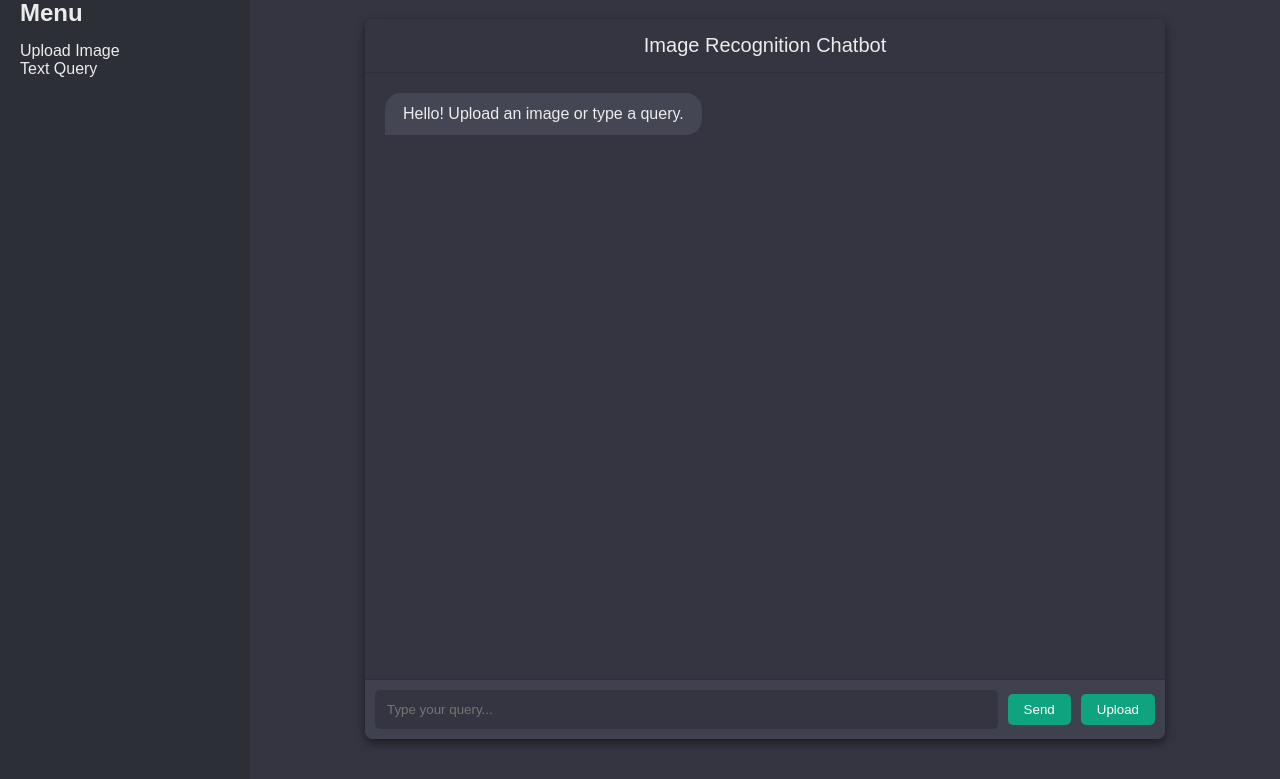
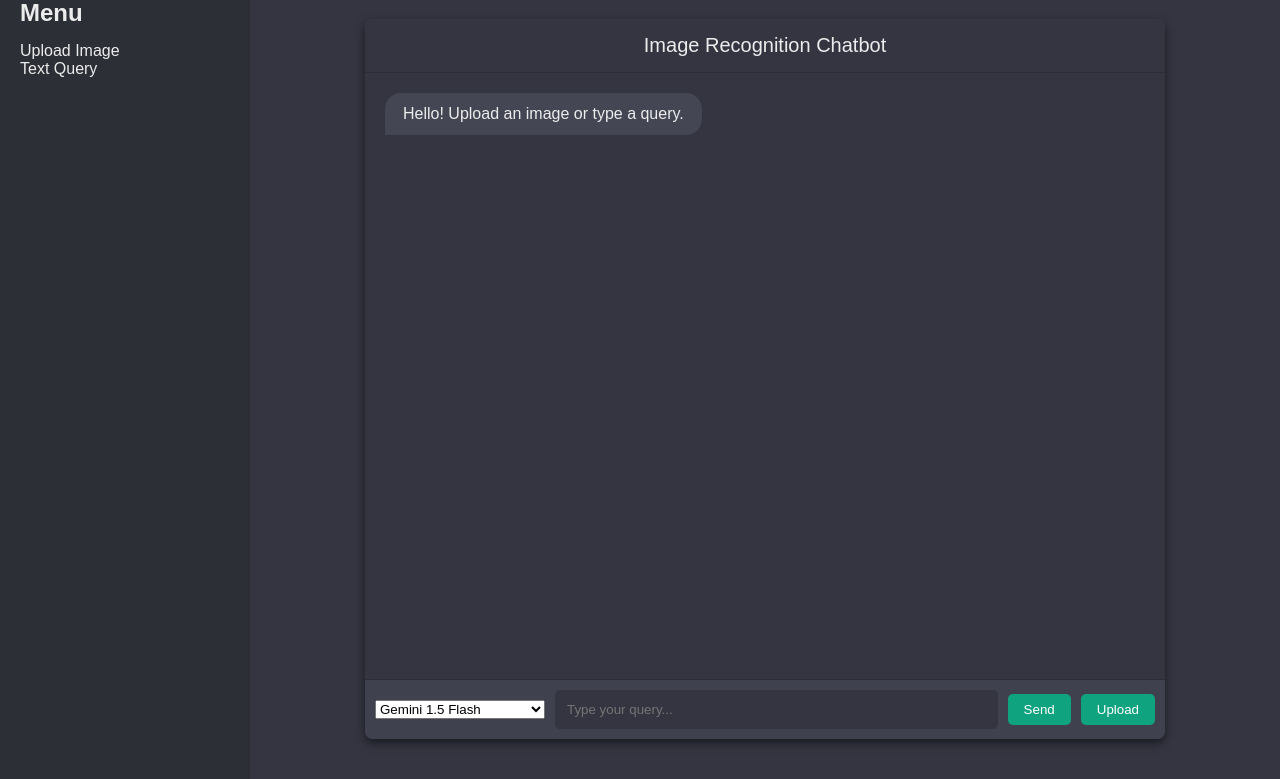
Before and after one commit to Badri467/Image-Recognition-Chatbot, a Flask app: page / in a window 1280 px wide. Shown: the part 21-800 px from the top of the page. Run offline with Flask 3, Linux system fonts and the light colour scheme.

Commit message:
added different models

```diff
--- a/app.py
+++ b/app.py
@@ -1,17 +1,28 @@
 from flask import Flask, request, jsonify, render_template
 import google.generativeai as genai
+from openai import OpenAI
 from PIL import Image
 import os
 
 app = Flask(__name__)
 
+# API configurations
+GEMINI_API_KEY = os.getenv("GEMINI_API_KEY", "AIzaSyCsUMAfUu-IXXpIuJNdEKfUtb-d5kTCqIs")
+ZUKI_API_KEY = os.getenv("ZUKI_API_KEY", "zu-9309fd3a82d6888de69baba0e56772c4")
 
-API_KEY = os.getenv("GEMINI_API_KEY", "YOUR_API_KEY")
-genai.configure(api_key=API_KEY)
+genai.configure(api_key=GEMINI_API_KEY)
+zuki_client = OpenAI(base_url="https://api.zukijourney.com/v1", api_key=ZUKI_API_KEY)
 
-
-VISION_MODEL = "gemini-1.5-flash"
-TEXT_MODEL = "gemini-1.5-flash"
+# Model configurations
+VISION_MODEL = "gemini-1.5-flash"  # Keep Gemini for vision tasks
+AVAILABLE_MODELS = {
+    "gemini-1.5-flash": "gemini",
+    "caramelldansen-1": "zuki",
+    "gpt-4-mini": "zuki",
+    "claude-3-haiku": "zuki",
+    "deepseek-coder-6.7b-base": "zuki",
+    "deepseek-coder-6.7b-instruct": "zuki"
+}
 
 @app.route("/")
 def home():
@@ -22,13 +33,21 @@ def text_query():
     try:
         data = request.json
         user_query = data.get("query", "")
+        selected_model = data.get("model", "gemini-1.5-flash")
 
         if not user_query:
             return jsonify({"response": "Please enter a valid query."}), 400
 
-        model = genai.GenerativeModel(TEXT_MODEL)
-        response = model.generate_content(user_query)
-        return jsonify({"response": response.text})
+        if AVAILABLE_MODELS[selected_model] == "gemini":
+            model = genai.GenerativeModel(selected_model)
+            response = model.generate_content(user_query)
+            return jsonify({"response": response.text})
+        else:
+            response = zuki_client.chat.completions.create(
+                model=selected_model,
+                messages=[{"role": "user", "content": user_query}]
+            )
+            return jsonify({"response": response.choices[0].message.content})
 
     except Exception as e:
         return jsonify({"response": f"Error: {str(e)}"}), 500
@@ -42,10 +61,7 @@ def upload_image():
         file = request.files["image"]
         image = Image.open(file)
 
-
         model = genai.GenerativeModel(VISION_MODEL)
-
-
         response = model.generate_content([
             "Analyze this image and describe its contents in detail",
             image
--- a/templates/index.html
+++ b/templates/index.html
@@ -122,11 +122,18 @@
       </div>
     </div>
     <div class="chat-input">
+      <select id="modelSelect">
+        <option value="gemini-1.5-flash">Gemini 1.5 Flash</option>
+        <option value="caramelldansen-1">Caramelldansen-1</option>
+        <option value="gpt-4o-mini">GPT-4o Mini</option>
+        <option value="claude-3-haiku">Claude 3 Haiku</option>
+        <option value="deepseek-coder-6.7b-base">Deepseek Coder Base</option>
+        <option value="deepseek-coder-6.7b-instruct">Deepseek Coder Instruct</option>
+      </select>
       <input type="text" id="textQuery" placeholder="Type your query...">
       <input type="file" id="imageInput" accept="image/*" hidden>
       <button id="sendText">Send</button>
       <button id="uploadButton">Upload</button>
-    </div>
     </div>
 
   <script>
@@ -152,9 +159,10 @@
     }
 
     // Handle text queries
-    document.getElementById("sendText").addEventListener("click", async () => {
-      const queryInput = document.getElementById("textQuery");
+    document.getElementById('sendText').addEventListener('click', async () => {
+    const queryInput = document.getElementById('textQuery');
     const query = queryInput.value.trim();
+    const model = document.getElementById('modelSelect').value;
 
     if (!query) return;
 
@@ -163,10 +171,15 @@
     queryInput.value = "";
 
     try {
-        const response = await fetch("http://127.0.0.1:5000/query", {
-          method: "POST",
-          headers: { "Content-Type": "application/json" },
-          body: JSON.stringify({ query })
+        const response = await fetch('/query', {
+            method: 'POST',
+            headers: {
+                'Content-Type': 'application/json'
+            },
+            body: JSON.stringify({
+                query: query,
+                model: model
+            })
         });
 
         const data = await response.json();
```
Lines whose indentation alone changed are shown as unchanged.
